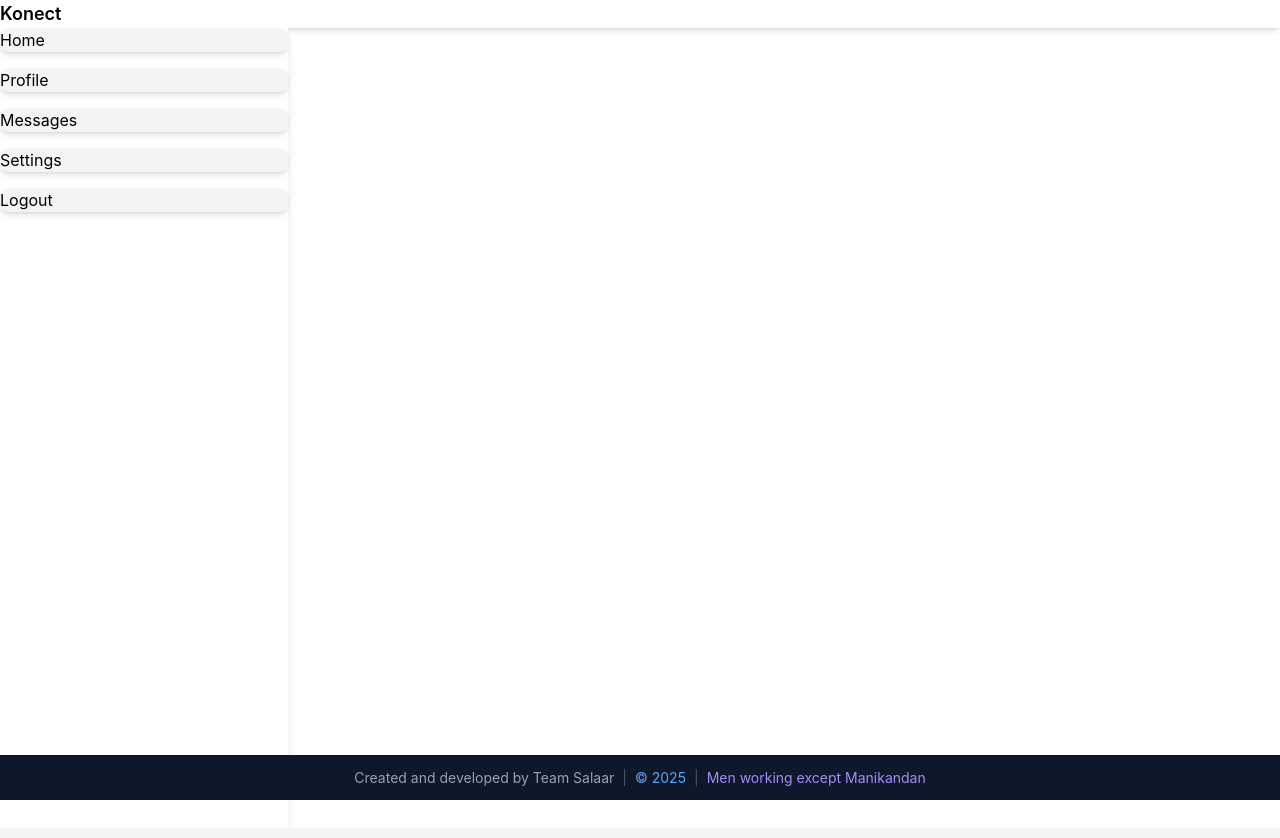
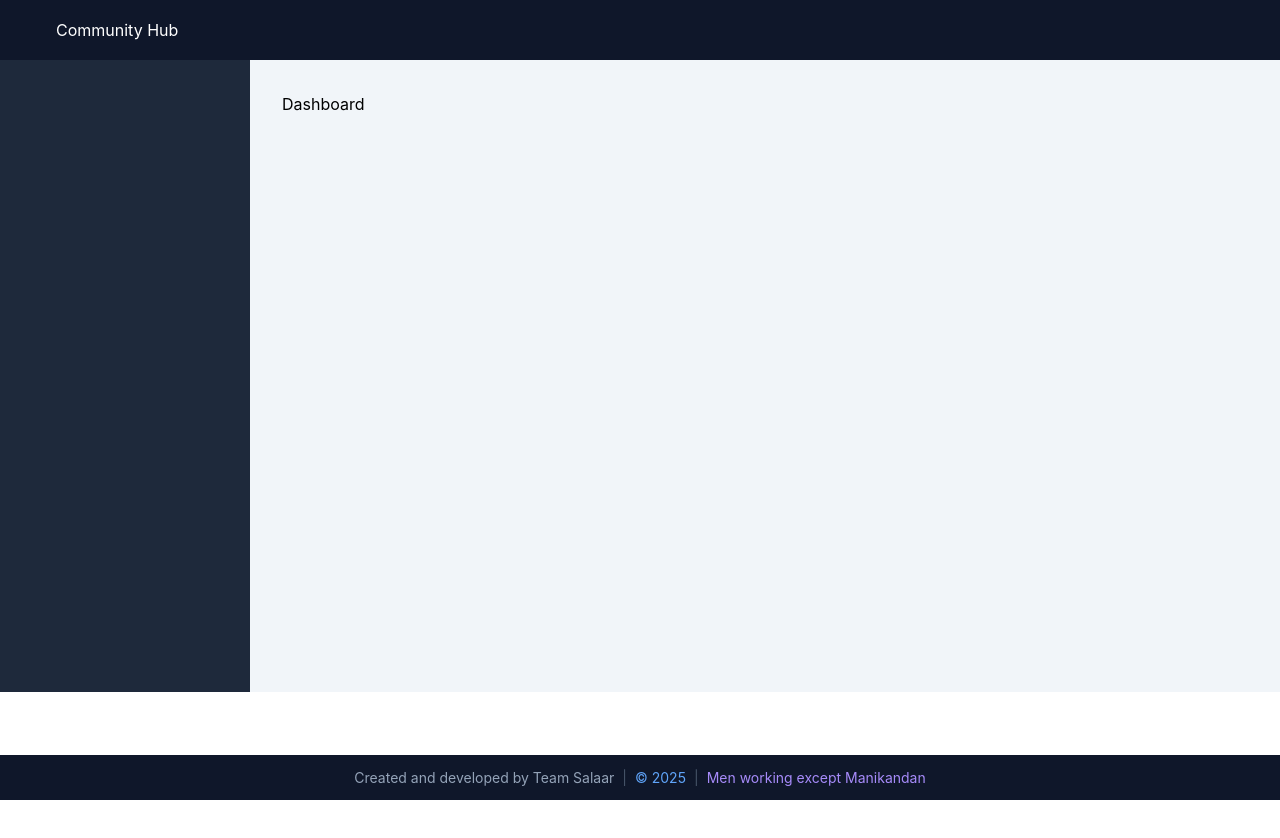
Before and after one commit to Rishi250605/konect, a React (Vite) app in the folder Konect/: page /dashboard in a window 1280 px wide. Shown: the top 838 px of the page. After the commit the page ends 800 px from the top, so only its background shows below. Built offline with nearby package versions, Linux system fonts and the light colour scheme.

Commit message:
corrected errors

```diff
--- a/Konect/src/App.css
+++ b/Konect/src/App.css
@@ -1,5 +1,19 @@
 .app-container {
-  min-height: 100vh;
-  position: relative;
-  padding-bottom: 3rem; /* Height of footer */
+    min-height: 100vh;
+    position: relative;
+    padding-bottom: 3rem; /* Height of footer */
 }
+
+.main-content {
+    display: flex;
+    min-height: calc(100vh - 60px - 3rem); /* subtract navbar and footer height */
+    padding-top: 60px; /* navbar height */
+}
+
+/* Hide Navbar and Sidebar on login/register pages */
+.login-page .navbar,
+.login-page .sidebar,
+.register-page .navbar,
+.register-page .sidebar {
+    display: none;
+}
--- a/Konect/src/App.jsx
+++ b/Konect/src/App.jsx
@@ -11,21 +11,26 @@ import Dashboard from './pages/Dashboard';
 function App() {
     return (
         <Router>
-
             <div className="app-container">
                 <Routes>
-                <Route path="/login" element={<Login />} />
-            </Routes>
-            <Navbar/>
-            <Sidebar/>
-            <Routes>
-                <Route path="/register" element={<Register />} />
-                <Route path="/" element={<Navigate to="/login" replace />} />
-                <Route path="/dashboard" element={<Dashboard />} />
-            </Routes>
+                    <Route path="/login" element={<Login />} />
+                    <Route path="/register" element={<Register />} />
+                    <Route
+                        path="/dashboard"
+                        element={
+                            <>
+                                <Navbar />
+                                <div className="main-content">
+                                    <Sidebar />
+                                    <Dashboard />
+                                </div>
+                            </>
+                        }
+                    />
+                    <Route path="/" element={<Navigate to="/login" replace />} />
+                </Routes>
                 <Footer />
             </div>
-
         </Router>
     );
 }
--- /dev/null
+++ b/Konect/src/components/Navbar.css
@@ -0,0 +1,19 @@
+.navbar {
+    position: fixed;
+    top: 0;
+    left: 0;
+    right: 0;
+    height: 60px;
+    background: #0f172a;
+    color: white;
+    z-index: 100;
+}
+
+.navbar-content {
+    max-width: 1200px;
+    margin: 0 auto;
+    padding: 0 1rem;
+    height: 100%;
+    display: flex;
+    align-items: center;
+}
--- a/Konect/src/components/Navbar.jsx
+++ b/Konect/src/components/Navbar.jsx
@@ -1,9 +1,15 @@
 import React from 'react';
+import './Navbar.css';
 
-export default function Navbar() {
-  return (
-    <div className="bg-white shadow-md py-3 px-6 ">
-      <h1 className="text-lg font-semibold">Konect</h1>
-    </div>
-  );
-}
+const Navbar = () => {
+    return (
+        <nav className="navbar">
+            <div className="navbar-content">
+                <h1>Community Hub</h1>
+                {/* Add your navbar content here */}
+            </div>
+        </nav>
+    );
+};
+
+export default Navbar;
--- a/Konect/src/components/Post.jsx
+++ b/Konect/src/components/Post.jsx
@@ -1,62 +1,62 @@
-import axios from "axios";
-import React, { useEffect, useState } from "react";
-import image from "/media/nobita/New Volume/Project/konect/frontend/src/uploads/1740397323815.jpg"
-import Tags from "./Tags";
-const Post = () => {
-  const [posts, setPosts] = useState([]);
-  const tags =
-  useEffect(() => {
-    const fetchPosts = async () => {
-      try {
-        const response = await axios.get("http://localhost:5000/api/v1/posts");
-        console.log("Fetched Post:", response.data); // ✅ Logs post data
-        setPosts(response.data);
-      } catch (error) {
-        console.error("Error fetching posts:", error);
-      }
-    };
+// import axios from "axios";
+// import React, { useEffect, useState } from "react";
+// import image from "/media/nobita/New Volume/Project/konect/frontend/src/uploads/1740397323815.jpg"
+// import Tags from "./Tags";
+// const Post = () => {
+//   const [posts, setPosts] = useState([]);
+//   const tags =
+//   useEffect(() => {
+//     const fetchPosts = async () => {
+//       try {
+//         const response = await axios.get("http://localhost:5000/api/v1/posts");
+//         console.log("Fetched Post:", response.data); // ✅ Logs post data
+//         setPosts(response.data);
+//       } catch (error) {
+//         console.error("Error fetching posts:", error);
+//       }
+//     };
 
-    fetchPosts();
-  }, []);
+//     fetchPosts();
+//   }, []);
 
-  if (!posts) {
-    return <p className="text-center text-gray-600">Loading post...</p>;
-  }
+//   if (!posts) {
+//     return <p className="text-center text-gray-600">Loading post...</p>;
+//   }
 
-  return (
-    <div className="space-y-6 mt-3">
-      {posts.map((post, index) => (
-        <div
-          key={index} // Ensure each post has a unique key
-          className="max-w-md mx-auto bg-white rounded-2xl shadow-lg overflow-hidden border border-gray-200"
-        >
-          {/* Title */}
-          <div className="p-4">
-            <h2 className="text-xl font-bold text-gray-800">{post.title}</h2>
-          </div>
-          <Tags text={"technology"}/>
-          {/* Body */}
-          <div className="px-4 pb-4">
-            <p className="text-gray-600">{post.body}</p>
-          </div>
+//   return (
+//     <div className="space-y-6 mt-3">
+//       {posts.map((post, index) => (
+//         <div
+//           key={index} // Ensure each post has a unique key
+//           className="max-w-md mx-auto bg-white rounded-2xl shadow-lg overflow-hidden border border-gray-200"
+//         >
+//           {/* Title */}
+//           <div className="p-4">
+//             <h2 className="text-xl font-bold text-gray-800">{post.title}</h2>
+//           </div>
+//           <Tags text={"technology"}/>
+//           {/* Body */}
+//           <div className="px-4 pb-4">
+//             <p className="text-gray-600">{post.body}</p>
+//           </div>
 
-          {/* Check if `post.image` exists before rendering */}
-          {post.image && (
-            <div className="w-full p-1">
-              <img
-                src={image} // Use the correct image path
-                alt={post.title}
-                className="w-full h-56 object-cover"
-                onError={(e) => {
-                  console.error("Image failed to load:", e.target.src);
-                  e.target.src = "/path/to/placeholder/image.jpg"; // Fallback image
-                }}
-              />
-            </div>
-          )}
-        </div>
-      ))}
-    </div>
-  )};
+//           {/* Check if `post.image` exists before rendering */}
+//           {post.image && (
+//             <div className="w-full p-1">
+//               <img
+//                 src={image} // Use the correct image path
+//                 alt={post.title}
+//                 className="w-full h-56 object-cover"
+//                 onError={(e) => {
+//                   console.error("Image failed to load:", e.target.src);
+//                   e.target.src = "/path/to/placeholder/image.jpg"; // Fallback image
+//                 }}
+//               />
+//             </div>
+//           )}
+//         </div>
+//       ))}
+//     </div>
+//   )};
 
-export default Post;
+// export default Post;
--- /dev/null
+++ b/Konect/src/components/Sidebar.css
@@ -0,0 +1,7 @@
+.sidebar {
+    width: 250px;
+    background: #1e293b;
+    min-height: 100%;
+    padding: 1rem;
+    color: white;
+}
--- a/Konect/src/components/Sidebar.jsx
+++ b/Konect/src/components/Sidebar.jsx
@@ -1,13 +1,12 @@
 import React from 'react';
+import './Sidebar.css';
 
-export default function Sidebar() {
-  return (
-    <div className="bg-white text-black w-72 h-screen  shadow-lg  top-0 left-0 p-4 flex flex-col gap-4 m-[2px]">
-      {["Home", "Profile", "Messages", "Settings", "Logout"].map((item, index) => (
-        <div key={index} className="bg-gray-100 p-4 mt-2 rounded-lg shadow-md hover:bg-gray-200 cursor-pointer transition">
-          {item}
+const Sidebar = () => {
+    return (
+        <div className="sidebar">
+            {/* Add your sidebar content here */}
         </div>
-      ))}
-    </div>
-  );
-}
+    );
+};
+
+export default Sidebar;
--- /dev/null
+++ b/Konect/src/pages/Dashboard.css
@@ -0,0 +1,5 @@
+.dashboard {
+    flex: 1;
+    padding: 2rem;
+    background: #f1f5f9;
+}
--- a/Konect/src/pages/Dashboard.jsx
+++ b/Konect/src/pages/Dashboard.jsx
@@ -1,10 +1,13 @@
 import React from 'react'
-import Post from '../components/Post'
+import './Dashboard.css'
 
-export default function Dashboard() {
+const Dashboard = () => {
   return (
-      <div className="flex justify-center items-center min-h-screen bg-gray-100">
-      {/* <Post post={"asdf"} /> */}
+    <div className="dashboard">
+      <h2>Dashboard</h2>
+      {/* Add your dashboard content here */}
     </div>
   )
 }
+
+export default Dashboard
```
